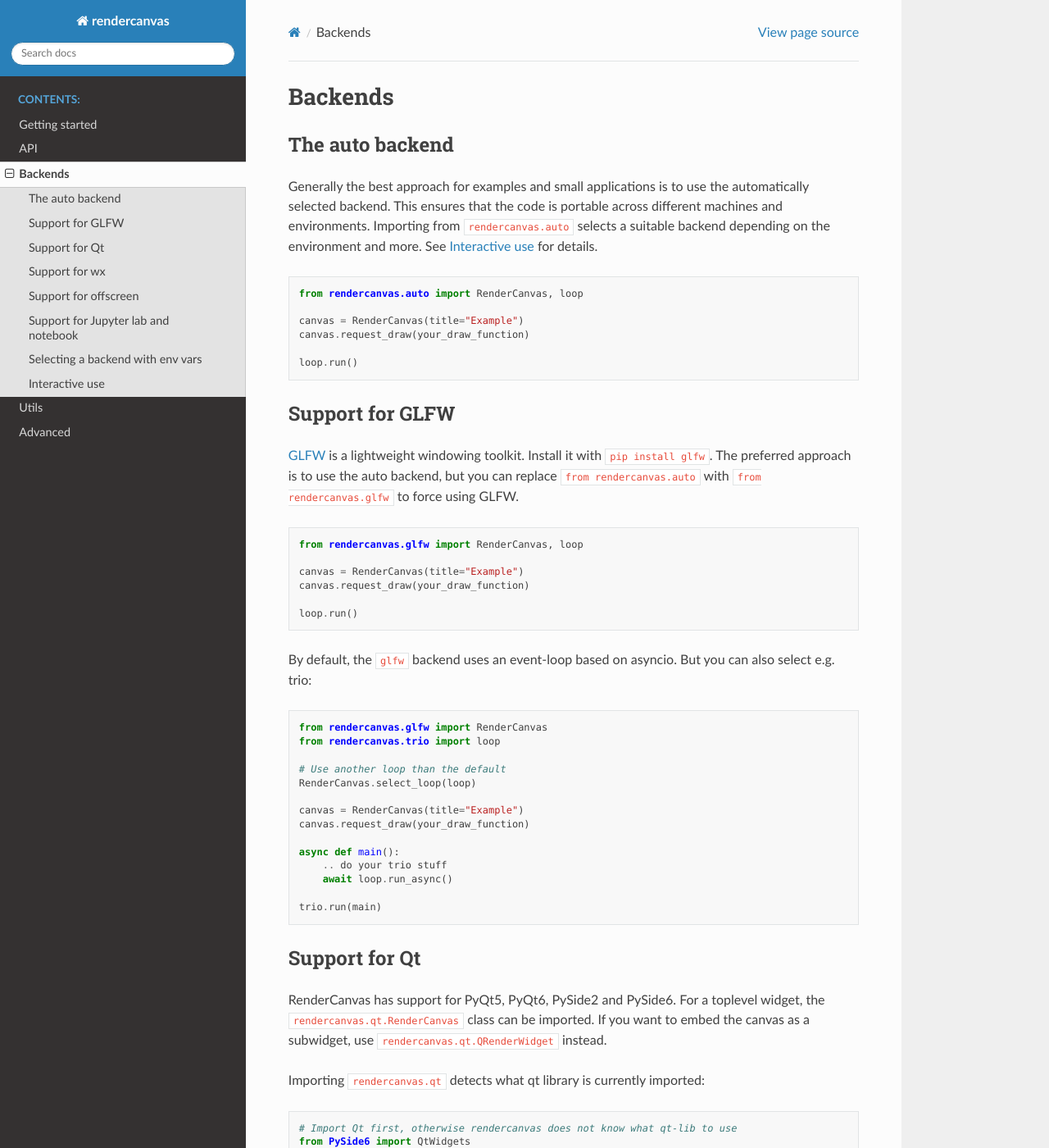
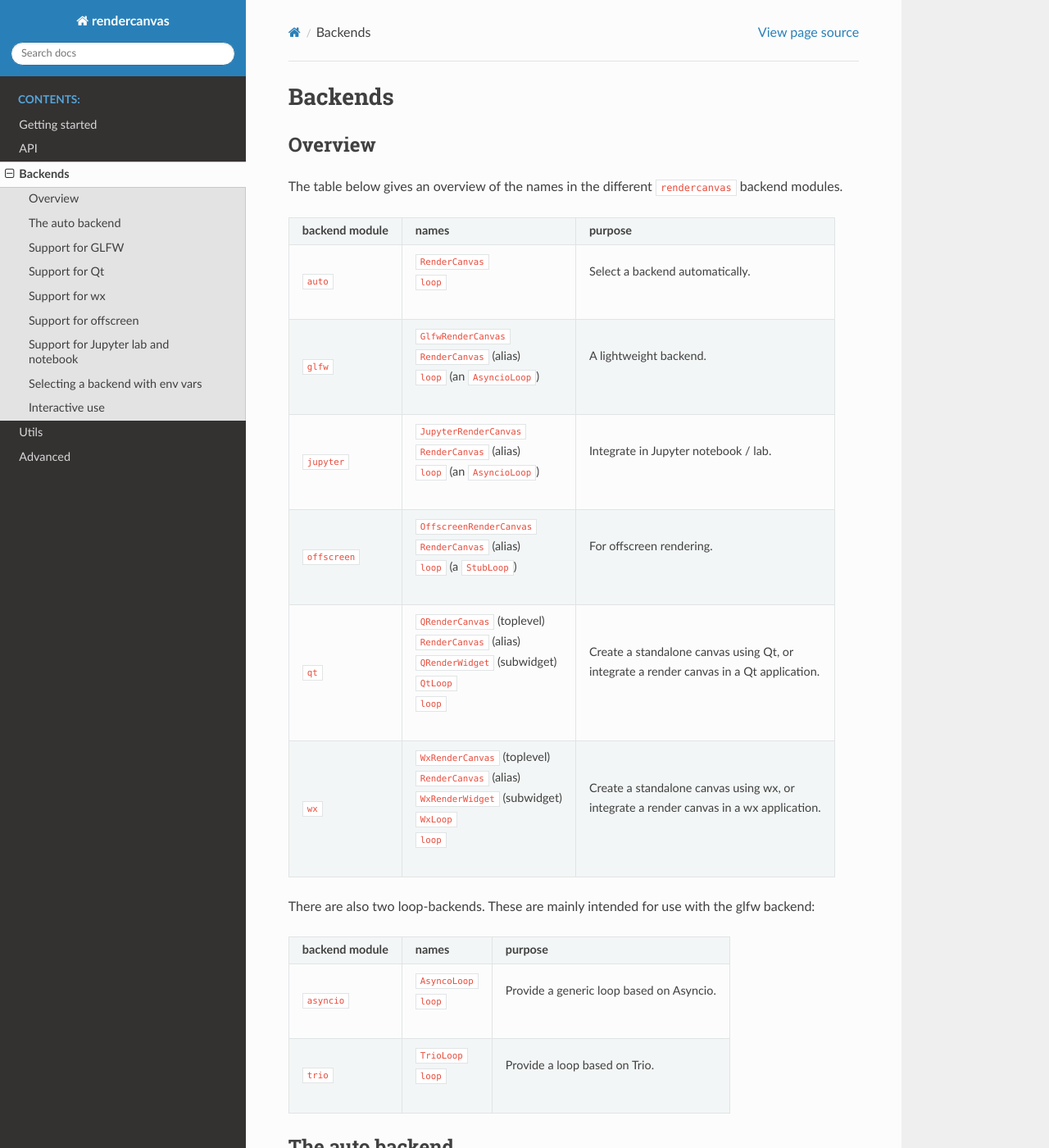
Before and after one commit to pygfx/rendercanvas, a Sphinx documentation site: the page built from docs/backends.rst, in a window 1280 px wide and 1400 px high. Shown: the whole window at 82% size. Built offline with Sphinx 7.4.7 and the Read the Docs theme 3.1.0, drawn with Linux system fonts in a browser that asks for light colours; pages that are not in the unit, such as notebooks, are missing from menus.

Commit message:
Add backend overview to docs (#43)

```diff
--- a/docs/backends.rst
+++ b/docs/backends.rst
@@ -1,5 +1,69 @@
 Backends
 ========
+
+Overview
+--------
+
+The table below gives an overview of the names in the different ``rendercanvas`` backend modules.
+
+.. list-table::
+
+    *   - **backend module**
+        - **names**
+        - **purpose**
+    *   - ``auto``
+        - | ``RenderCanvas``
+          | ``loop``
+        - | Select a backend automatically.
+    *   - ``glfw``
+        - | ``GlfwRenderCanvas``
+          | ``RenderCanvas`` (alias)
+          | ``loop`` (an ``AsyncioLoop``)
+        - | A lightweight backend.
+    *   - ``jupyter``
+        - | ``JupyterRenderCanvas``
+          | ``RenderCanvas`` (alias)
+          | ``loop`` (an ``AsyncioLoop``)
+        - | Integrate in Jupyter notebook / lab.
+    *   - ``offscreen``
+        - | ``OffscreenRenderCanvas``
+          | ``RenderCanvas`` (alias)
+          | ``loop`` (a ``StubLoop``)
+        - | For offscreen rendering.
+    *   - ``qt``
+        - | ``QRenderCanvas`` (toplevel)
+          | ``RenderCanvas`` (alias)
+          | ``QRenderWidget`` (subwidget)
+          | ``QtLoop``
+          | ``loop``
+        - | Create a standalone canvas using Qt, or
+          | integrate a render canvas in a Qt application.
+    *   - ``wx``
+        - | ``WxRenderCanvas`` (toplevel)
+          | ``RenderCanvas`` (alias)
+          | ``WxRenderWidget`` (subwidget)
+          | ``WxLoop``
+          | ``loop``
+        - | Create a standalone canvas using wx, or
+          | integrate a render canvas in a wx application.
+
+
+There are also two loop-backends. These are mainly intended for use with the glfw backend:
+
+.. list-table::
+
+    *   - **backend module**
+        - **names**
+        - **purpose**
+    *   - ``asyncio``
+        - | ``AsyncoLoop``
+          | ``loop``
+        - | Provide a generic loop based on Asyncio.
+    *   - ``trio``
+        - | ``TrioLoop``
+          | ``loop``
+        - | Provide a loop based on Trio.
+
 
 The auto backend
 -----------------
```
Also changed, not shown: 9 other files.
